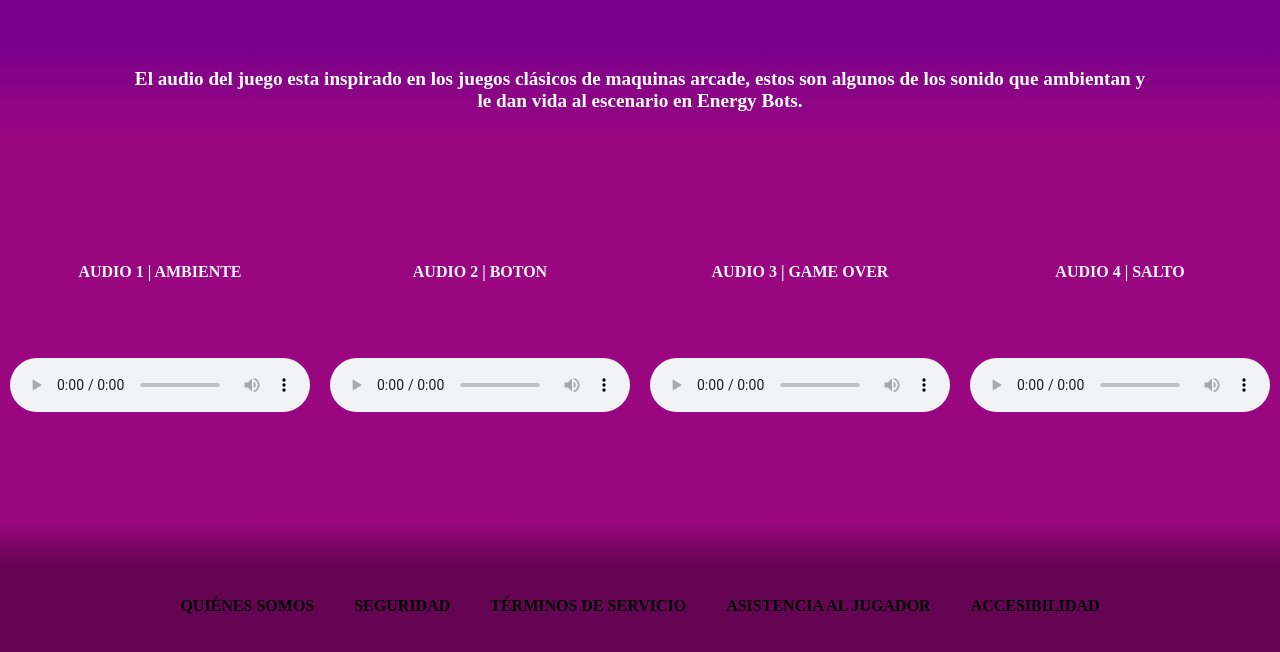
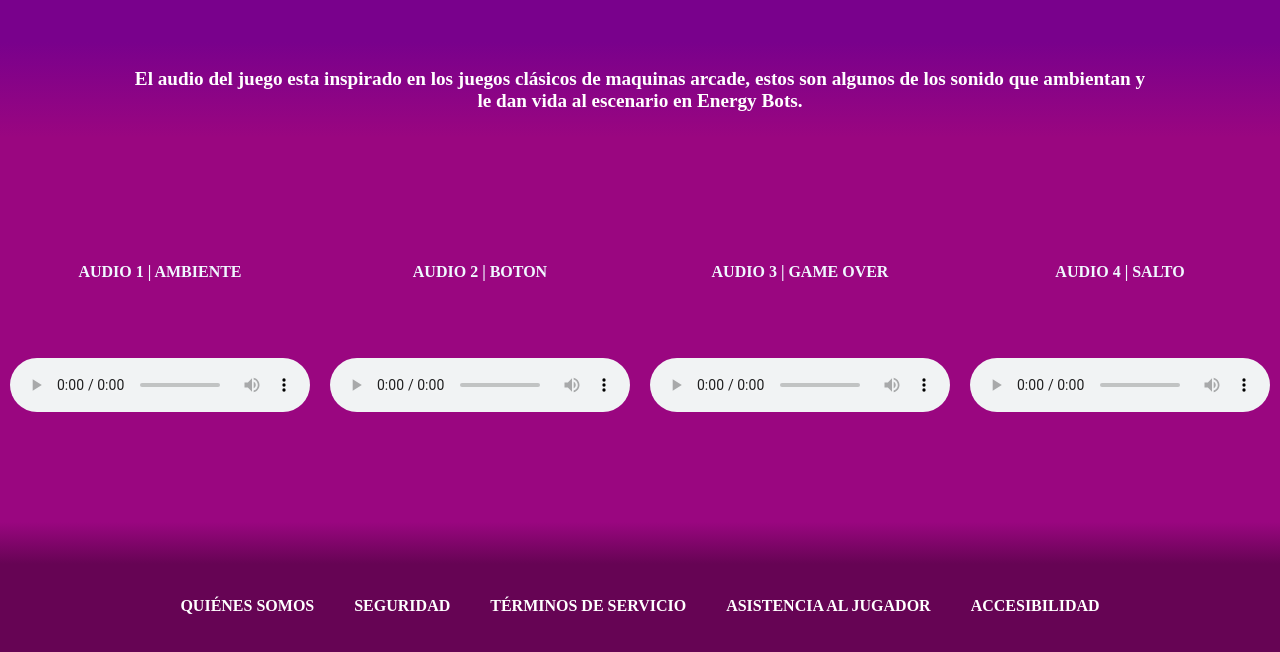
Before and after one commit to IES-Rafael-Alberti/UT7--Proyecto-Portfolio-Videojuego-2D-, a website built with Parcel: page index.html in a window 1280 px wide. Shown: the part 2292-2944 px from the top of the page. Built offline with nearby package versions, Linux system fonts and the light colour scheme.

Commit message:
color y carrusel

```diff
--- a/sass/layout/_footer.scss
+++ b/sass/layout/_footer.scss
@@ -27,7 +27,7 @@
     column-gap: 40px;
 
     .footer__link {
-      color: #000;
+      color: #FFF;
       text-decoration: none;
       font-weight: bold;
     }
```
Also changed, not shown: sass/layout/_header.scss (+0 -10 lines), 2 other files.
